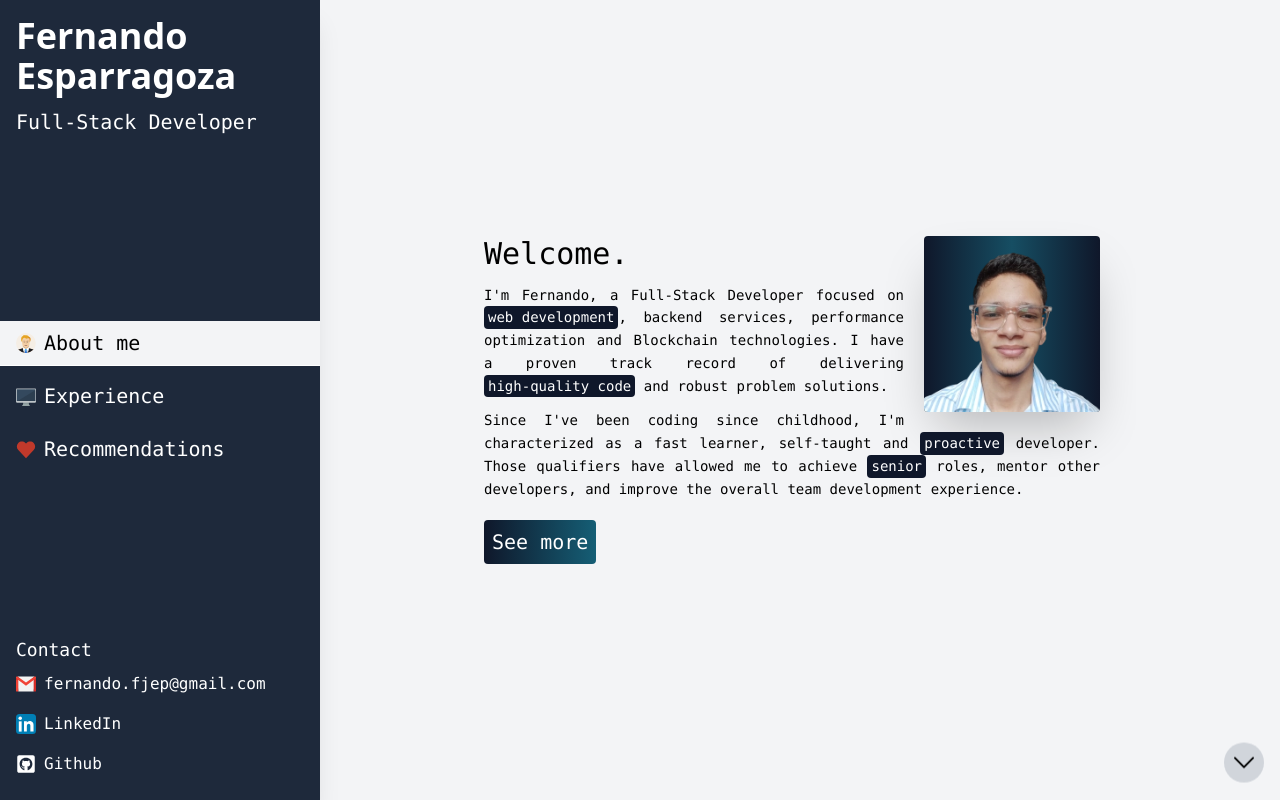
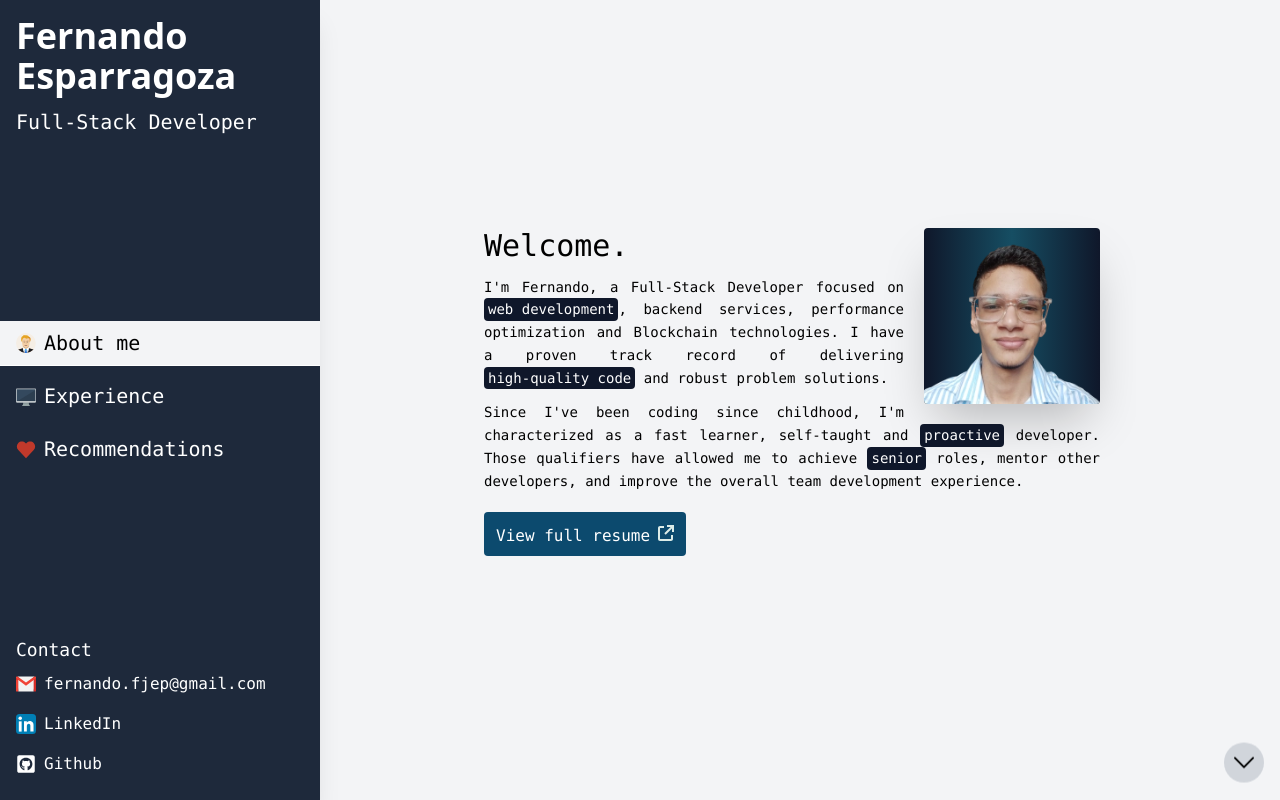
Before and after one commit to ferjep/ferjep.github.io, a Vue app: page / in a window 1280 px wide. Built offline with nearby package versions, Linux system fonts and the light colour scheme.

Commit message:
Moving view resume btn to about view

```diff
--- a/src/components/AboutView.vue
+++ b/src/components/AboutView.vue
@@ -32,13 +32,20 @@ const handleSeeMore = () => {
                         Since I've been coding since childhood, I'm characterized as a fast learner, self-taught and <BgText>proactive</BgText> developer.
                         Those qualifiers have allowed me to achieve <BgText>senior</BgText> roles, mentor other developers, and improve the overall team development experience.
                     </p>
-                    <button
-                        @click="handleSeeMore"
-                        class="text-xl cursor-pointer bg-gradient-to-r from-slate-900 to-cyan-800 text-white rounded p-2 hover:underline"
-                        aria-label="see-more"
-                    >
-                        See more
-                    </button>
+                    <div>
+                        <a
+                            class="z-50 text-base hover:underline rounded inline-block bg-sky-900 hover:bg-sky-600 text-white pb-2 pt-3 px-3 mb-4 cursor-pointer"
+                            href="https://drive.google.com/file/d/1_xAWXTVZJQuYLwS07YdFee5rq17gBSDM/view?usp=sharing"
+                            target="_blank"
+                        >
+                            <div class="inline-block mr-2 ">
+                                View full resume
+                            </div>
+                            <div class="inline-block">
+                                <svg height="16" fill="#dcece8" viewBox="0 0 16 16" width="16" xmlns="http://www.w3.org/2000/svg"><path d="M15,10 L15,14 C15,15.1045695 14.1045695,16 13,16 L2,16 C0.8954305,16 0,15.1045695 0,14 L0,3 C0,1.8954305 0.8954305,1 2,1 L6,1 L6,3 L2,3 L2,14 L13,14 L13,10 L15,10 Z M13.9971001,3.41421356 L7.70420685,9.70710678 L6.28999329,8.29289322 L12.5828865,2 L8.99710007,2 L8.99710007,0 L15.9971001,0 L15.9971001,7 L13.9971001,7 L13.9971001,3.41421356 Z" fill-rule="evenodd"/></svg>
+                            </div>
+                        </a>
+                    </div>
                 </div>
             </div>
         </div>
--- a/src/components/ExperienceView.vue
+++ b/src/components/ExperienceView.vue
@@ -11,7 +11,7 @@ const props = defineProps({id: String })
     <SectionView :id="props.id">
         <div class="h-full w-full flex justify-center items-center">
             <div class="w-full">
-                <div class="shadow-md p-3 mb-4 rounded bg-gray-200 mb-5">
+                <div class="shadow-md p-3 mb-10 rounded bg-gray-200 mb-5">
                     <div class="relative flex flex-col sm:flex-row items-center mb-2">
                         <a href="https://www.mintme.com" target="_blank" class="absolute top-1 right-0 mr-4">
                             &#128279;
@@ -48,21 +48,7 @@ const props = defineProps({id: String })
                     </p>
                 </div>
                 <div>
-                    <div class="text-end">
-                        <a
-                            class="z-50 text-base hover:underline rounded inline-block bg-cyan-800 hover:bg-slate-800 text-white pb-2 pt-3 px-3 mb-4 cursor-pointer"
-                            href="https://drive.google.com/file/d/1_xAWXTVZJQuYLwS07YdFee5rq17gBSDM/view?usp=sharing"
-                            target="_blank"
-                        >
-                            <div class="inline-block mr-2 ">
-                                View full resume
-                            </div>
-                            <div class="inline-block">
-                                <svg height="16" fill="#dcece8" viewBox="0 0 16 16" width="16" xmlns="http://www.w3.org/2000/svg"><path d="M15,10 L15,14 C15,15.1045695 14.1045695,16 13,16 L2,16 C0.8954305,16 0,15.1045695 0,14 L0,3 C0,1.8954305 0.8954305,1 2,1 L6,1 L6,3 L2,3 L2,14 L13,14 L13,10 L15,10 Z M13.9971001,3.41421356 L7.70420685,9.70710678 L6.28999329,8.29289322 L12.5828865,2 L8.99710007,2 L8.99710007,0 L15.9971001,0 L15.9971001,7 L13.9971001,7 L13.9971001,3.41421356 Z" fill-rule="evenodd"/></svg>
-                            </div>
-                        </a>
-                    </div>
-                    <p class="mb-4">
+                    <p class="mb-4 text-center">
                         Skills
                     </p>
                     <div class="grid grid-cols-2 sm:grid-cols-3 gap-4 mb-4 w-fit mx-auto">
```
